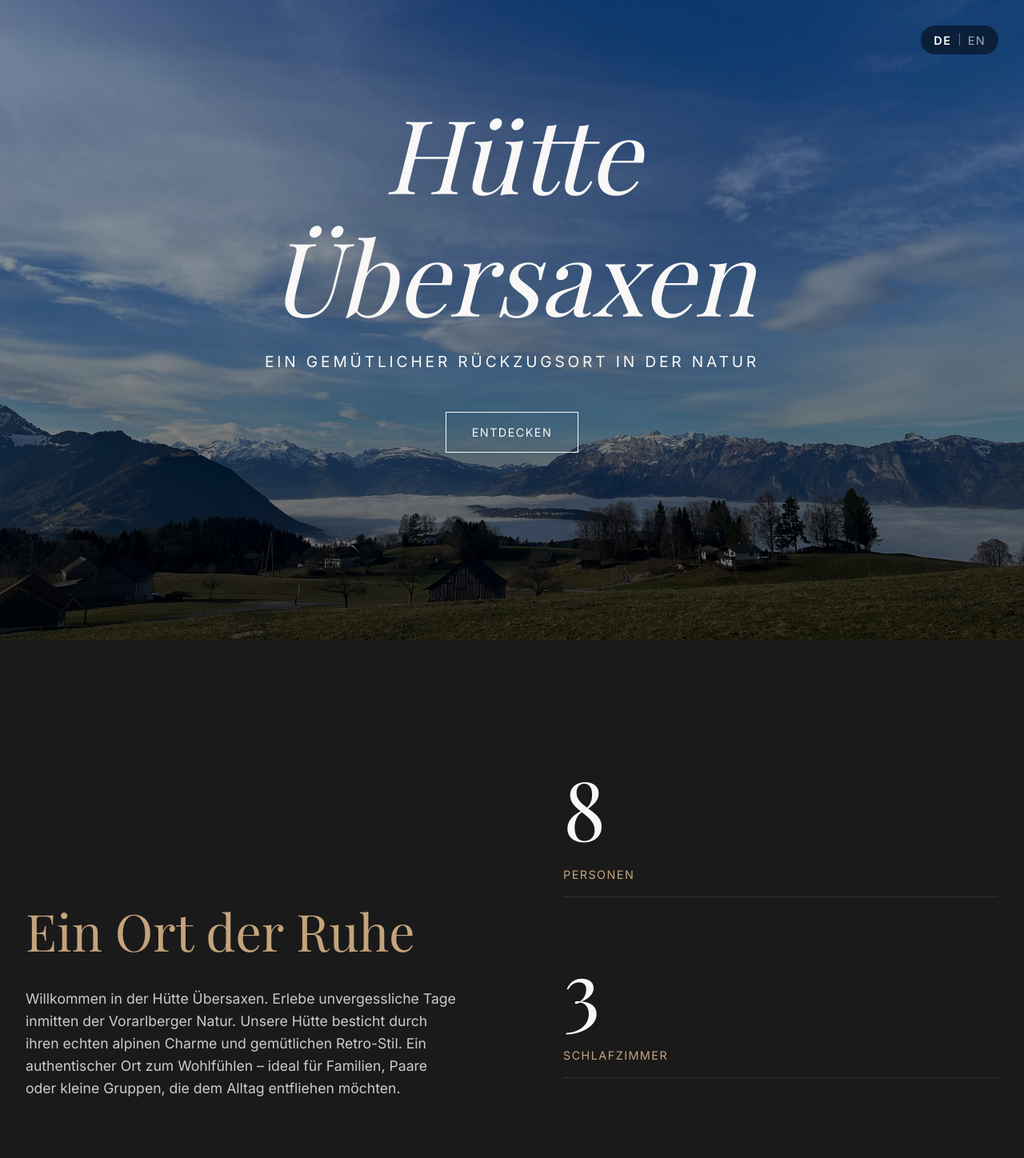
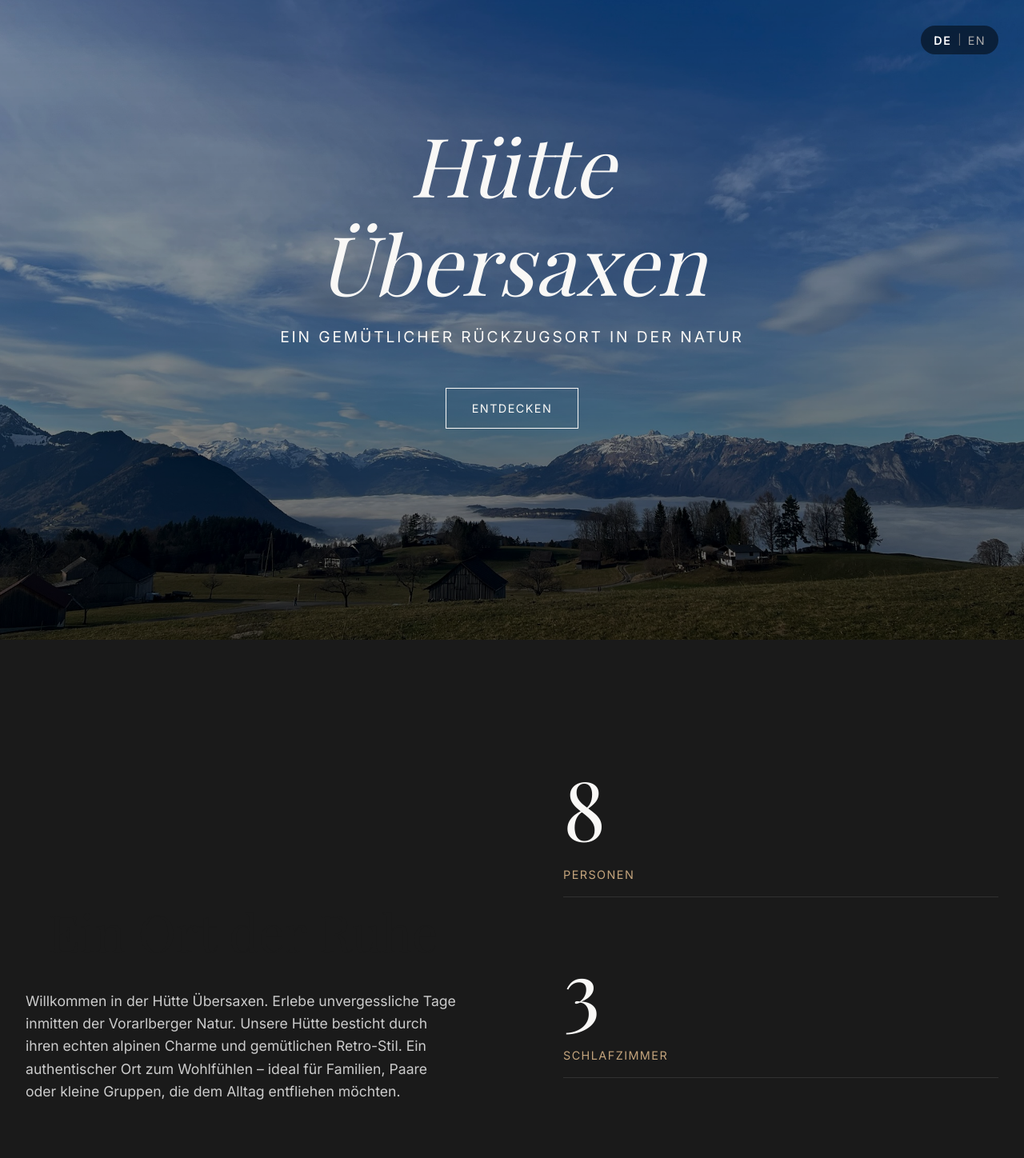
Before and after one commit to mathisstudio/Ferienhuesle-Uebersaxen, a React (Vite) app: page / in a window 1280 px wide. Shown: the top 1448 px of the page at 80% size. Built offline with nearby package versions, Linux system fonts and the light colour scheme; a web font is replaced by a local one.

Commit message:
Fix iOS typography bugs with explicit media queries

```diff
--- a/src/components/Gallery.css
+++ b/src/components/Gallery.css
@@ -3,8 +3,6 @@
 }
 
 .section-title {
-  font-size: var(--spacing-lg);
-  margin-bottom: var(--spacing-md);
   text-align: center;
   color: var(--color-bg-secondary);
 }
--- a/src/components/Hero.css
+++ b/src/components/Hero.css
@@ -50,23 +50,36 @@
 }
 
 .hero-title {
-  font-size: clamp(4rem, 10vw, 8rem);
+  font-size: 2.5rem;
   font-style: italic;
-  margin-bottom: 1rem;
+  margin-bottom: 0.5rem;
   animation: fadeUp 1s ease-out forwards;
   opacity: 0;
   transform: translateY(30px);
 }
 
 .hero-subtitle {
-  font-size: 1.2rem;
-  letter-spacing: 0.2em;
+  font-size: 0.9rem;
+  letter-spacing: 0.1em;
   text-transform: uppercase;
-  margin-bottom: 3rem;
+  margin-bottom: 2rem;
   animation: fadeUp 1s ease-out 0.3s forwards;
   opacity: 0;
   transform: translateY(30px);
 }
+
+@media (min-width: 768px) {
+  .hero-title {
+    font-size: clamp(3rem, 8vw, 8rem);
+    margin-bottom: 1rem;
+  }
+  .hero-subtitle {
+    font-size: clamp(1rem, 3vw, 1.2rem);
+    letter-spacing: 0.15em;
+    margin-bottom: 3rem;
+  }
+}
+
 
 .hero-btn {
   animation: fadeUp 1s ease-out 0.6s forwards;
--- a/src/components/InfoSection.css
+++ b/src/components/InfoSection.css
@@ -11,8 +11,6 @@
 }
 
 .info-title {
-  font-size: var(--spacing-lg);
-  margin-bottom: var(--spacing-md);
   color: var(--color-accent);
 }
 
--- a/src/components/InfoSection.jsx
+++ b/src/components/InfoSection.jsx
@@ -9,7 +9,7 @@ const InfoSection = () => {
     <section className="section info-section dark-section">
       <div className="container info-grid">
         <div className="info-text">
-          <h2 className="text-serif info-title">{t('infoTitle')}</h2>
+          <h2 className="text-serif section-title info-title">{t('infoTitle')}</h2>
           <p className="text-sans">
             {t('infoText')}
           </p>
--- a/src/index.css
+++ b/src/index.css
@@ -15,6 +15,11 @@
   --spacing-xl: 8rem;
 
   --transition-smooth: all 0.6s cubic-bezier(0.22, 1, 0.36, 1);
+}
+
+html {
+  -webkit-text-size-adjust: 100%;
+  text-size-adjust: 100%;
 }
 
 * {
@@ -59,19 +64,41 @@ a {
   padding: var(--spacing-xl) 0;
 }
 
-/* Typography Utility */
+/* Typography Utility - Mobile First & iOS Safe */
 .text-serif { font-family: var(--font-serif); }
 .text-sans { font-family: var(--font-sans); }
 .text-accent { color: var(--color-accent); }
+
 .text-huge {
-  font-size: clamp(3rem, 8vw, 8rem);
+  font-size: 2.2rem;
   letter-spacing: -0.02em;
 }
 .text-xl {
-  font-size: clamp(2rem, 5vw, 4rem);
+  font-size: 1.5rem;
 }
 .text-lg {
-  font-size: clamp(1.2rem, 2vw, 1.5rem);
+  font-size: 1.1rem;
+}
+.section-title {
+  font-size: 1.8rem;
+  margin-bottom: var(--spacing-sm);
+  line-height: 1.3;
+}
+
+@media (min-width: 768px) {
+  .text-huge {
+    font-size: clamp(3rem, 8vw, 8rem);
+  }
+  .text-xl {
+    font-size: clamp(2rem, 5vw, 4rem);
+  }
+  .text-lg {
+    font-size: clamp(1.2rem, 3vw, 1.5rem);
+  }
+  .section-title {
+    font-size: clamp(2.5rem, 5vw, 4rem);
+    margin-bottom: var(--spacing-md);
+  }
 }
 
 /* Button */
```
